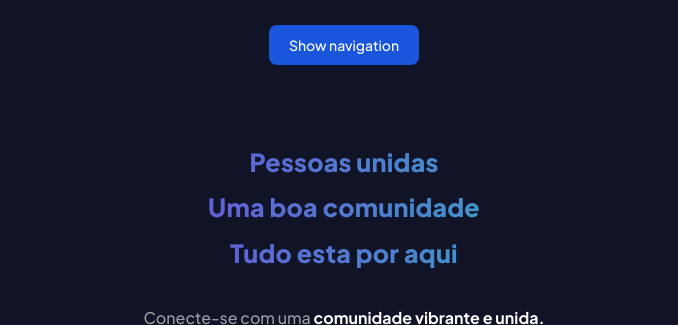
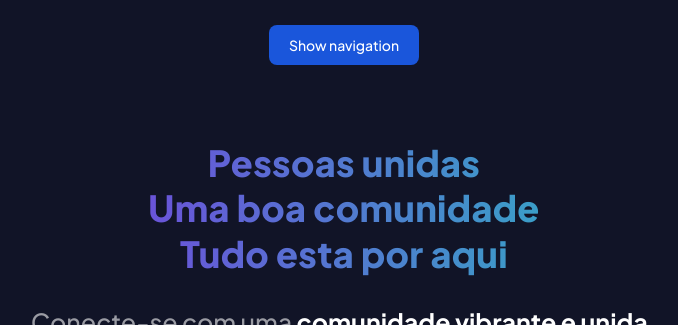
Before and after one commit to lucasbrandini/application-comparison-repo, a Node server app: template nodejs/views/home.hbs in a window 1280 px wide. Shown: the top 325 px of the page, without its empty margins (296-974 px from the left). Run offline with Node 20, Linux system fonts and the light colour scheme; the template is opened without the code that fills it, so the values that code supplies are empty; some libraries are stand-ins or nearby versions.

Commit message:
fix-banner-text

```diff
--- a/nodejs/public/style-home.css
+++ b/nodejs/public/style-home.css
@@ -40,7 +40,7 @@ body {
     display: flex;
     flex-direction: column;
     text-align: center;
-    font-size: 1.5625rem;
+    font-size: 2.25rem;
     font-weight: 800;
     line-height: 2.835rem;
     letter-spacing: 0.01em;
@@ -58,8 +58,10 @@ body {
 }
 
 .subText {
+    color: #FFFFFF94;
+    font-size: 1.5625rem;
     font-weight: 500;
-    color: #FFFFFF94;
+    line-height: 2.0938rem;
 }
 
 strong {
--- a/nodejs/views/home.hbs
+++ b/nodejs/views/home.hbs
@@ -18,9 +18,9 @@
     <main class="conteudo">
         <section class="banner">
             <div class="bannerTxt">
-                <h1>Pessoas unidas</h1>
-                <h1>Uma boa comunidade</h1>
-                <h1>Tudo esta por aqui</h1>
+                <span>Pessoas unidas<br></span>
+                <span>Uma boa comunidade<br></span>
+                <span>Tudo esta por aqui<br></span>
             </div>
             <div class="subBanner">
                 <h2 class="subText">Conecte-se com uma <strong>comunidade vibrante e unida.</strong></h2>
```
